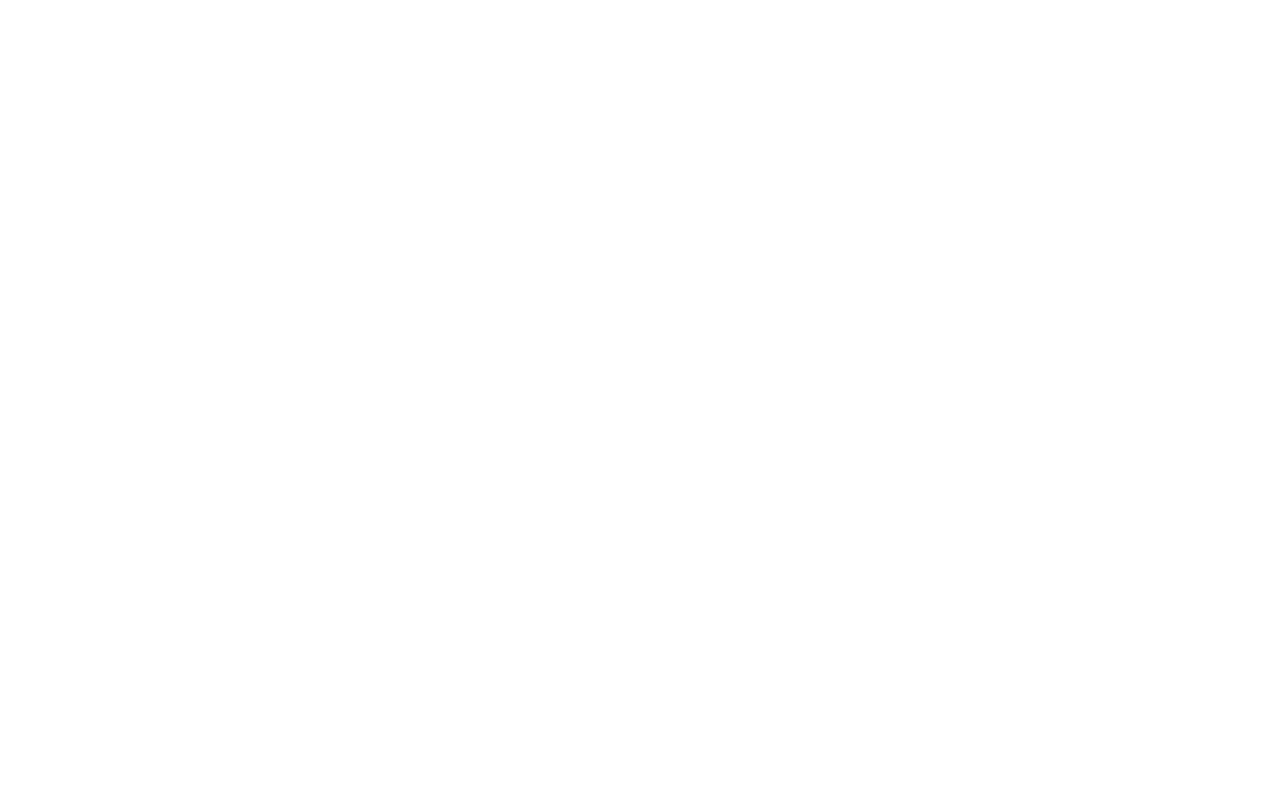
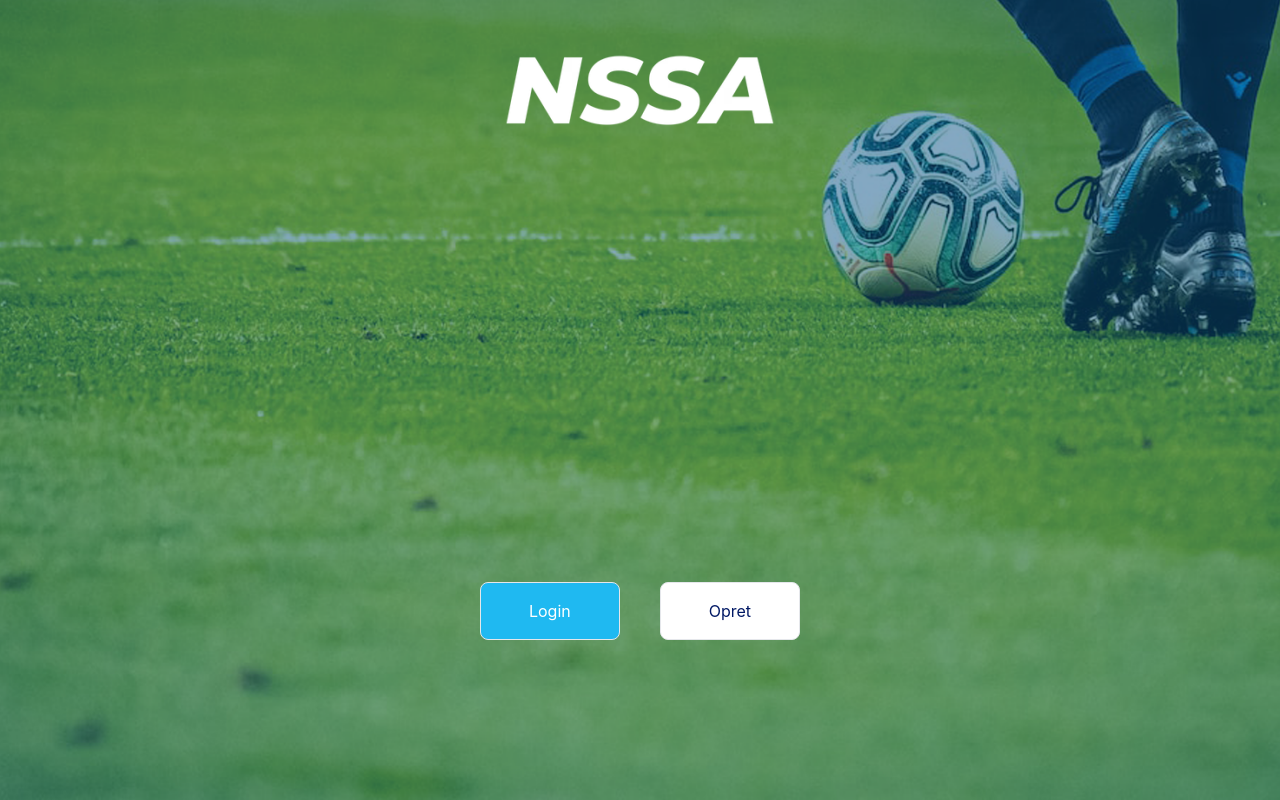
Before and after one commit to sebc12/NSSA, a React (Create React App) app: page /menu in a window 1280 px wide. Built offline with nearby package versions, Linux system fonts and the light colour scheme.

Commit message:
push push

```diff
--- a/src/App.js
+++ b/src/App.js
@@ -3,6 +3,7 @@
 import Home from "./pages/Home";
 import Login from "./pages/auth/login";
 import NewUser from "./pages/auth/newUser";
+import Menu from "./pages/Menu";
 
 function App() {
   return (
@@ -13,6 +14,7 @@
             <Route index element={<Home />} />
             <Route path="login" element={<Login />} />
             <Route path="new-user" element={<NewUser />} />
+            <Route path="menu" element={<Menu />} />
             <Route path="*" />
           </Route>
         </Routes>
```
